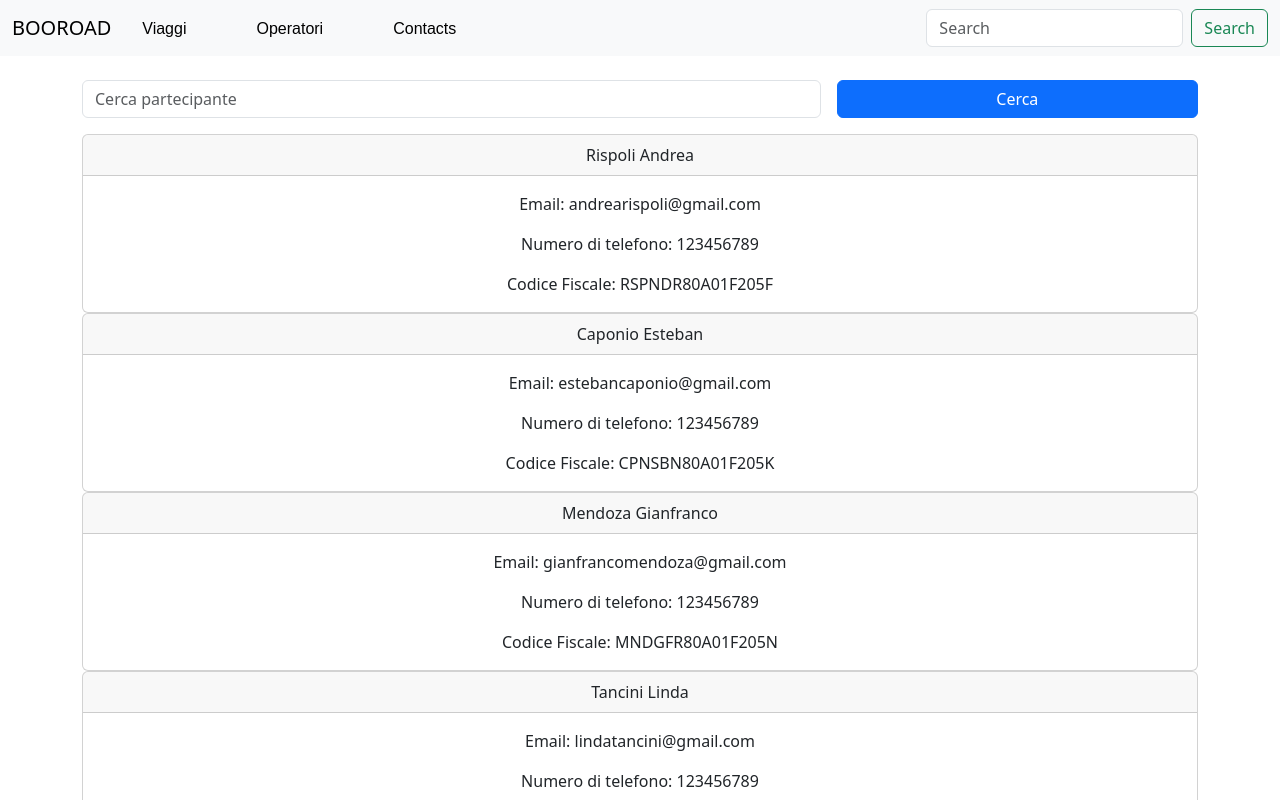
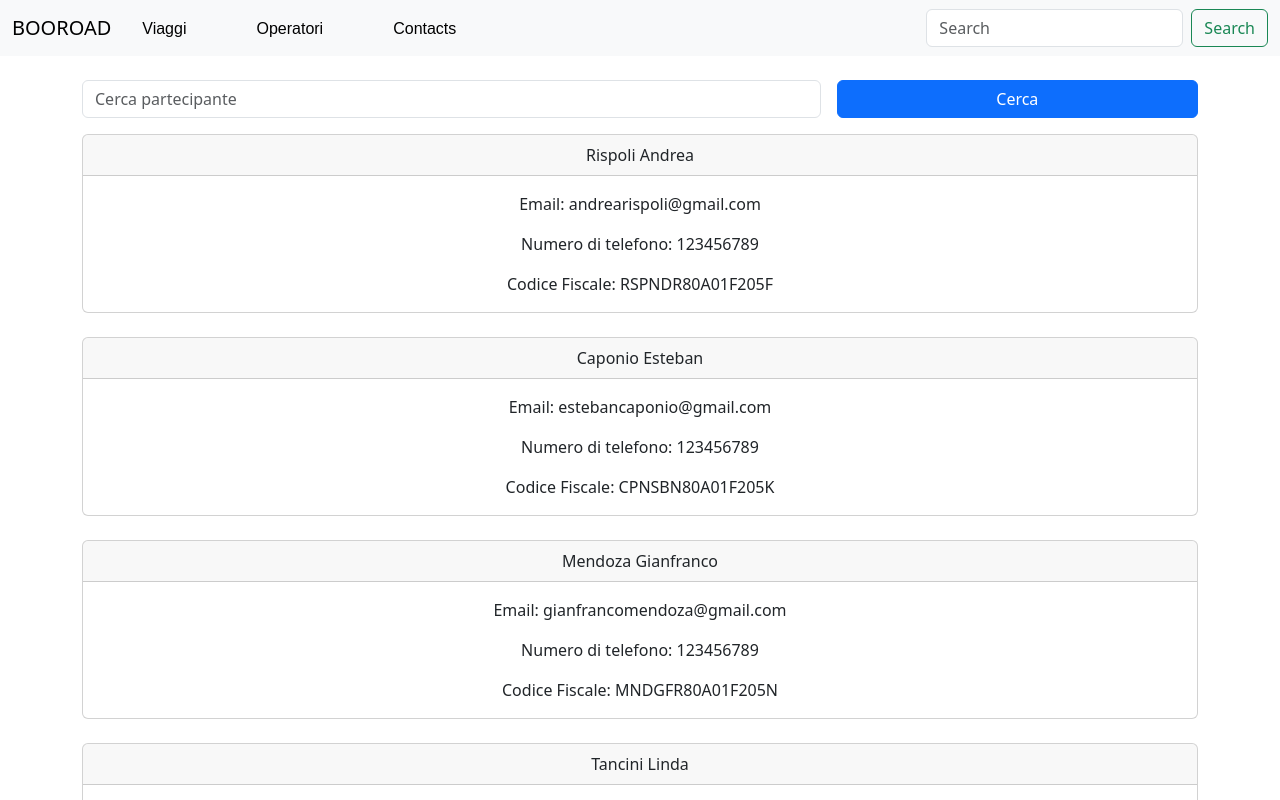
Before and after one commit to EstebanCaponio/BooRoad-main, a React (Vite) app: page /user/1 in a window 1280 px wide. Shown: the top 800 px of the page. Built offline with nearby package versions, Linux system fonts and the light colour scheme.

Commit message:
feat: added input

```diff
--- a/src/pages/DetailUser.jsx
+++ b/src/pages/DetailUser.jsx
@@ -1,4 +1,4 @@
-import { useContext } from "react";
+import { useContext, useEffect, useState } from "react";
 import TripContext from "../context/TripContext";
 import { useParams } from "react-router-dom";
 
@@ -6,7 +6,13 @@ function DetailUser() {
   const { id } = useParams();
   const { ArrayTrip } = useContext(TripContext);
 
-  // console.log(currentTrip)
+
+  const { name, surname } = ArrayTrip[id - 1].partecipants[id - 1];
+  console.log(name, surname)
+
+  const [filterName, setFilterName] = useState('');
+
+
   const currentTrip = ArrayTrip[id - 1];
   console.log(currentTrip)
   const partecipants = currentTrip.partecipants;
@@ -18,6 +24,8 @@ function DetailUser() {
         <form className="row g-3 mb-3">
           <div className="col-md-8">
             <input
+              value={filterName}
+              onChange={e => { setFilterName(e.target.value) }}
               type="text"
               className="form-control"
               placeholder="Cerca partecipante"
@@ -31,7 +39,7 @@ function DetailUser() {
         </form>
         {partecipants.length > 0 ? (
           partecipants.map((e) => (
-            <div key={e.user_id} className="card text-center">
+            <div key={e.user_id} className="card text-center mb-4">
               <div className="card-header">{`${e.surname} ${e.name}`}</div>
               <div className="card-body">
                 <p className="card-text">Email: {e.email}</p>
```
